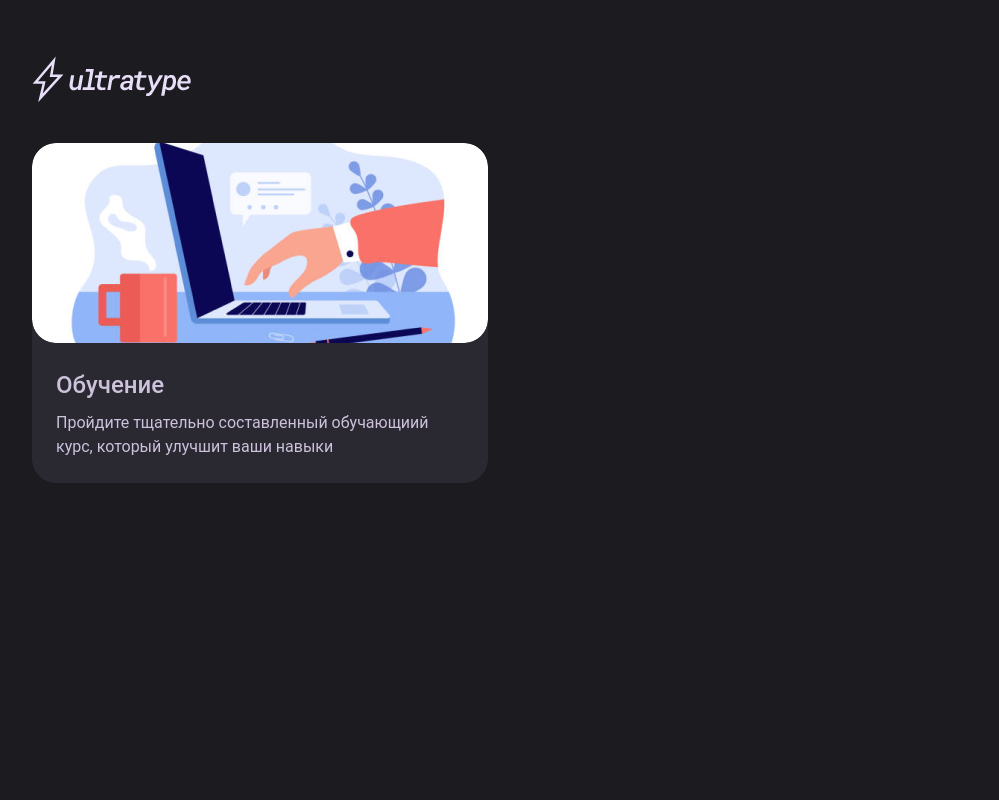
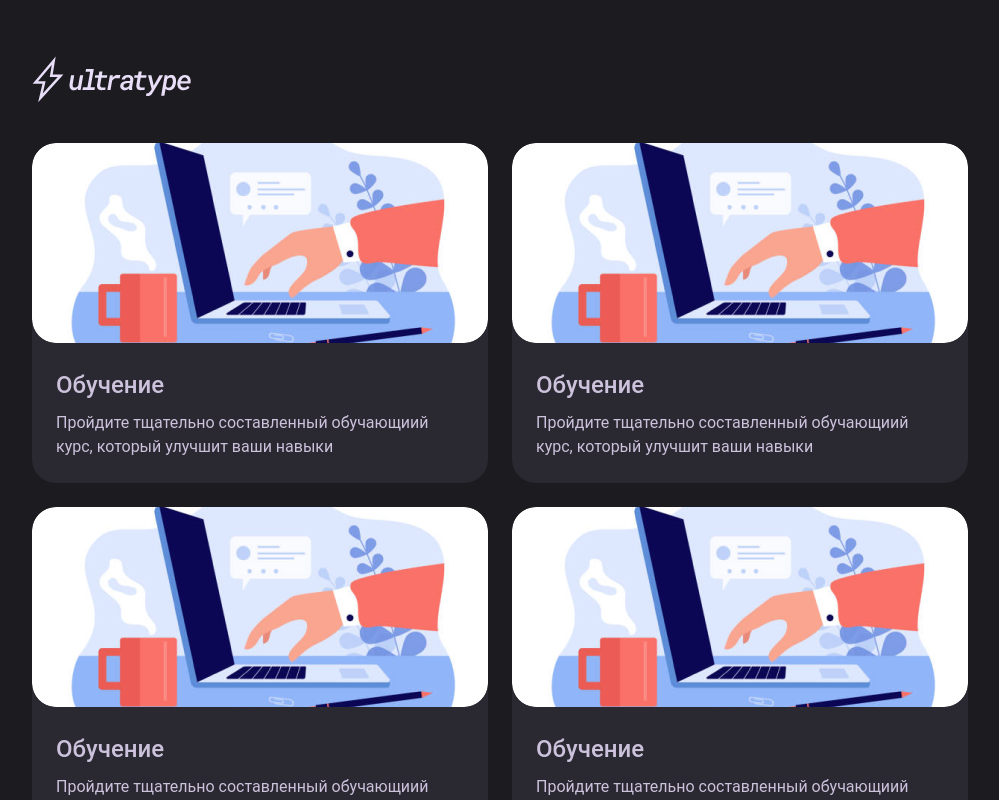
Before and after one commit to PoSayDone/ultratype_react, a React (Vite) app: page / in a window 1280 px wide. Shown: the top 800 px of the page, without its empty margins (140-1139 px from the left). Built offline with nearby package versions, Linux system fonts and the light colour scheme.

Commit message:
Added props to card

```diff
--- a/src/App.scss
+++ b/src/App.scss
@@ -1,6 +1,7 @@
 $background:#1C1B1F;
 $background_card:#2A2831;
 $on_card_color:#CCC2DC;
+$on_card_color_hover:#e4d9f5;
 
 /* Указываем box sizing */
 *,
@@ -101,13 +102,25 @@ header{
     grid-template-columns: 1fr 1fr;
     gap: 24px;
     margin-top: 40px;
-    color: $on_card_color;
+    * {
+        transition: cubic-bezier(0.075, 0.82, 0.165, 1);
+        transition: 200ms;
+    }
 
     .card {
         background-color: $background_card;
         border-radius: 24px;
+        text-decoration: none;
+        color: $on_card_color;
+
+        &:hover{
+            color: $on_card_color_hover;
+            border-radius: 50px;
+            .card__img{
+                border-radius: 50px;
+            }
+        }
         .card__img {
-            background: url("../src/assets/cards_illustrations/image\ 1.png");
             height: 200px;
             border-radius: 24px;
         }
--- a/src/components/Card.tsx
+++ b/src/components/Card.tsx
@@ -1,17 +1,28 @@
-const Card = () => {
+import { FC } from "react"
+import { Link } from "react-router-dom"
+
+// Описывает типы, которые может принимать функция
+interface CardProps {
+    title: string,
+    description: string,
+    img: string,
+    url: string,
+}
+
+const Card:FC<CardProps> = ({title, description, img, url}) => {
     return (
         <>
-        <div className="card">
-            <div className="card__img"></div>
+        <Link to={`/${url}`} className="card">
+            <img src={ `../src/assets/cards_illustrations/` + img + `.png` } className="card__img"/>
             <div className="card__text">
                 <div className="card__title">
-                    Обучение
+                    { title }
                 </div>
                 <div className="card__description">
-                    Пройдите тщательно составленный обучающиий курс, который улучшит ваши навыки
+                    { description }
                 </div>
             </div>
-        </div>
+        </Link>
         </>
     )
 }
--- a/src/views/Main.tsx
+++ b/src/views/Main.tsx
@@ -5,7 +5,36 @@ const Main = () => {
       return (
             <>
                   <div className="cards__wrapper">
-                        <Card></Card>
+                        <Card
+                              title={"Обучение"}
+                              description={"Пройдите тщательно составленный обучающиий курс, который улучшит ваши навыки"}
+                              img={"learning"}
+                              url={"learning"}
+                        />
+                        <Card
+                              title={"Обучение"}
+                              description={"Пройдите тщательно составленный обучающиий курс, который улучшит ваши навыки"}
+                              img={"learning"}
+                              url={"learning"}
+                        />
+                        <Card
+                              title={"Обучение"}
+                              description={"Пройдите тщательно составленный обучающиий курс, который улучшит ваши навыки"}
+                              img={"learning"}
+                              url={"learning"}
+                        />
+                        <Card
+                              title={"Обучение"}
+                              description={"Пройдите тщательно составленный обучающиий курс, который улучшит ваши навыки"}
+                              img={"learning"}
+                              url={"learning"}
+                        />
+                        <Card
+                              title={"Обучение"}
+                              description={"Пройдите тщательно составленный обучающиий курс, который улучшит ваши навыки"}
+                              img={"learning"}
+                              url={"learning"}
+                        />
                   </div>
             </>
       )
```
Also changed, not shown: src/assets/cards_illustrations/learning.png (renamed from src/assets/cards_illustrations/image 1.png).
